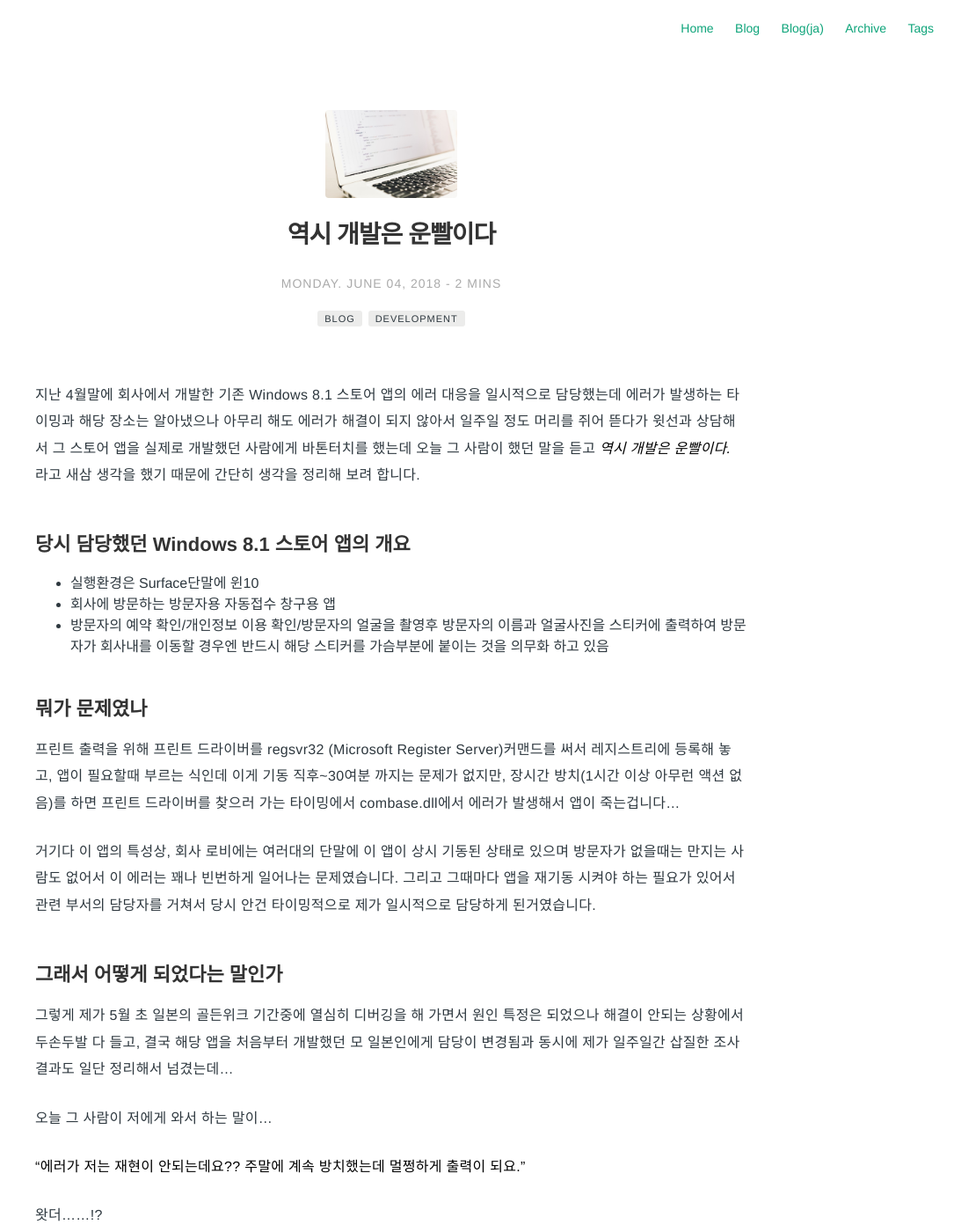
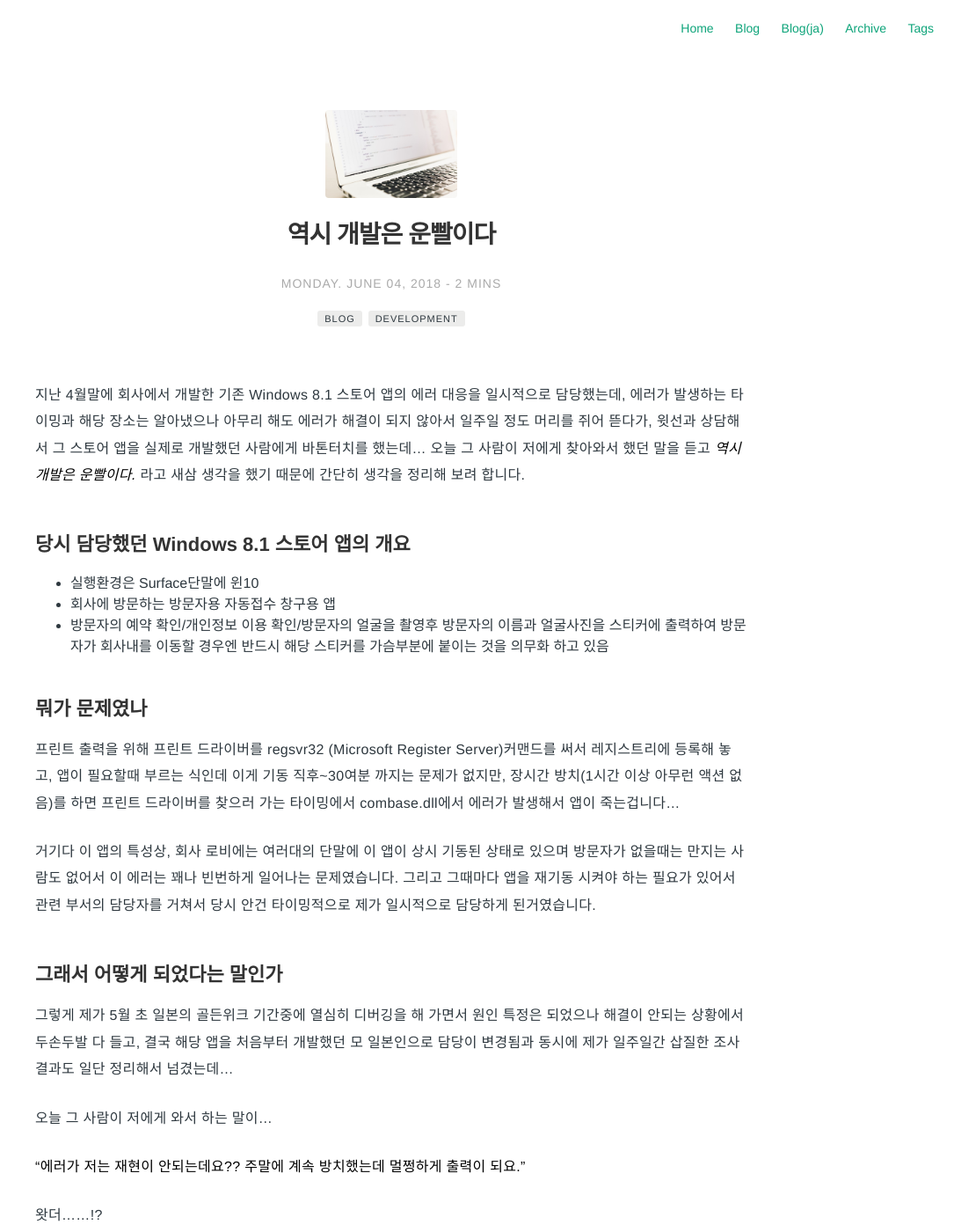
Before and after one commit to Pie001/pie001.github.io, a Jekyll site: the page built from _posts/2018-06-04-0015.md, in a window 1280 px wide and 1400 px high. Shown: the whole window at 88% size, without its empty margins (195-1280 px from the left). Built offline with Jekyll 4.4.1, drawn with Linux system fonts in a browser that asks for light colours; comment, search, counter and statistics services are not loaded.

Commit message:
Update 2018-06-04-0015.md

```diff
--- a/_posts/2018-06-04-0015.md
+++ b/_posts/2018-06-04-0015.md
@@ -14,9 +14,9 @@ author: pie
 description: 역시 개발은 운빨이다
 ---
 
-지난 4월말에 회사에서 개발한 기존 Windows 8.1 스토어 앱의 에러 대응을 일시적으로 담당했는데 에러가 발생하는 타이밍과 해당 장소는 알아냈으나
-아무리 해도 에러가 해결이 되지 않아서 일주일 정도 머리를 쥐어 뜯다가 윗선과 상담해서 그 스토어 앱을 실제로 개발했던 사람에게
-바톤터치를 했는데 오늘 그 사람이 했던 말을 듣고 ***역시 개발은 운빨이다.*** 라고 새삼 생각을 했기 때문에 간단히 생각을 정리해 보려 합니다.
+지난 4월말에 회사에서 개발한 기존 Windows 8.1 스토어 앱의 에러 대응을 일시적으로 담당했는데, 에러가 발생하는 타이밍과 해당 장소는 알아냈으나
+아무리 해도 에러가 해결이 되지 않아서 일주일 정도 머리를 쥐어 뜯다가, 윗선과 상담해서 그 스토어 앱을 실제로 개발했던 사람에게
+바톤터치를 했는데... 오늘 그 사람이 저에게 찾아와서 했던 말을 듣고 ***역시 개발은 운빨이다.*** 라고 새삼 생각을 했기 때문에 간단히 생각을 정리해 보려 합니다.
 
 ## 당시 담당했던 Windows 8.1 스토어 앱의 개요
 - 실행환경은 Surface단말에 윈10
@@ -36,7 +36,7 @@ combase.dll에서 에러가 발생해서 앱이 죽는겁니다...
 ## 그래서 어떻게 되었다는 말인가
 
 그렇게 제가 5월 초 일본의 골든위크 기간중에 열심히 디버깅을 해 가면서 원인 특정은 되었으나 해결이 안되는 상황에서 두손두발 다 들고,
-결국 해당 앱을 처음부터 개발했던 모 일본인에게 담당이 변경됨과 동시에 제가 일주일간 삽질한 조사결과도 일단 정리해서 넘겼는데...
+결국 해당 앱을 처음부터 개발했던 모 일본인으로 담당이 변경됨과 동시에 제가 일주일간 삽질한 조사결과도 일단 정리해서 넘겼는데...
 
 
 오늘 그 사람이 저에게 와서 하는 말이...
```
